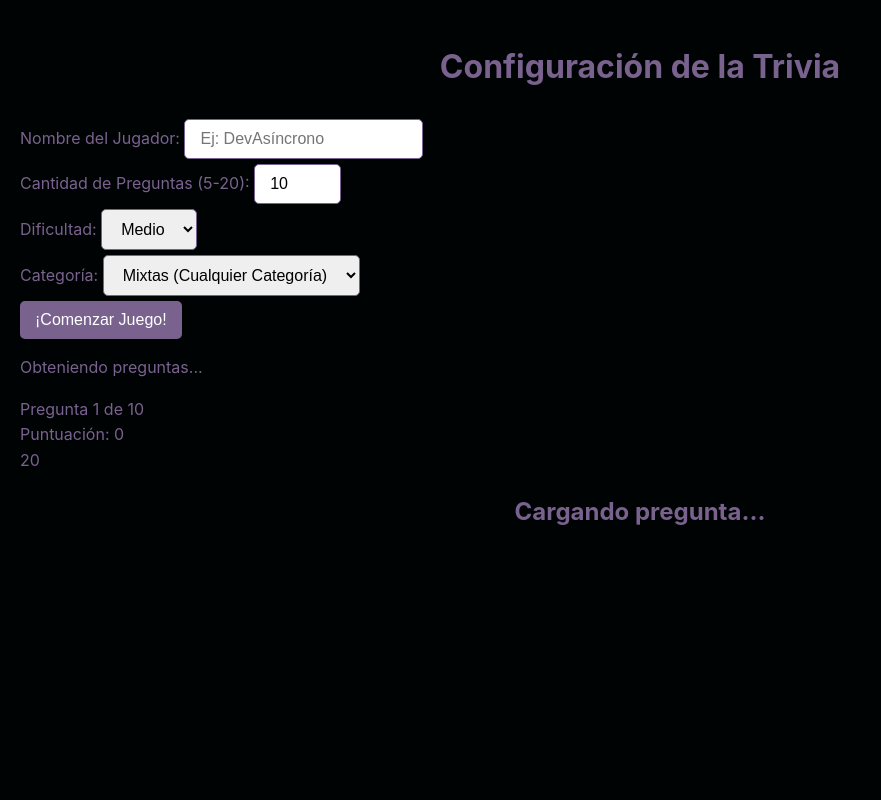
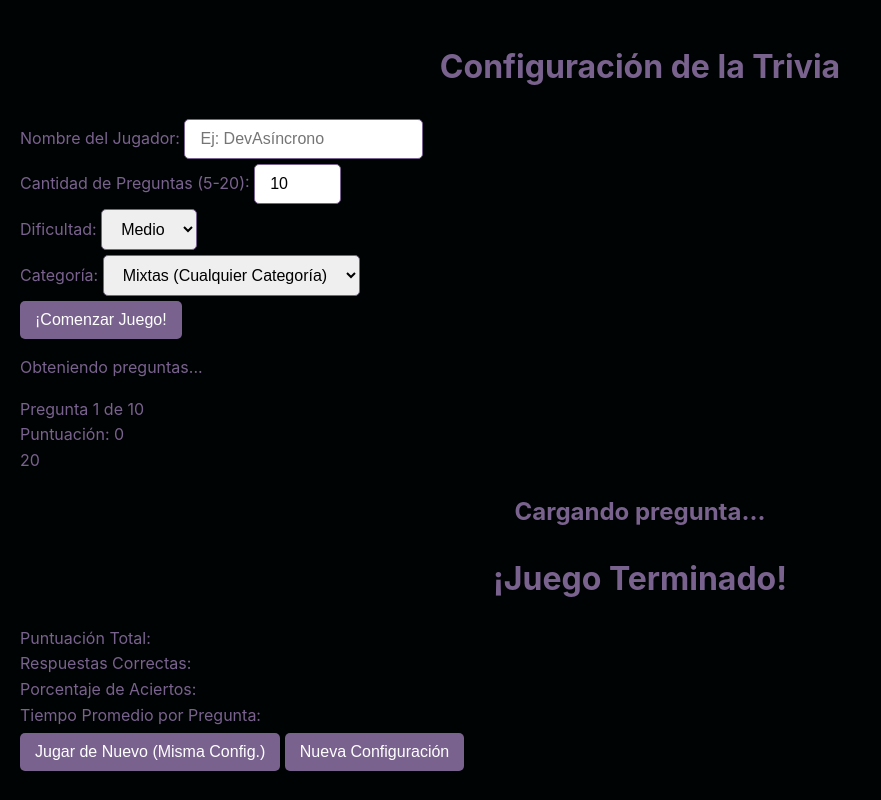
Before and after one commit to Luis-Chow/LenguajesDeClientesWeb, a plain HTML site: page Proyecto#2/index.html in a window 1280 px wide. Shown: the whole page, without its empty margins (0-881 px from the left). Drawn offline with Linux system fonts and the light colour scheme; files that its build step writes are made by us from their sources.

Commit message:
Feat: Implementacion de los resultados

```diff
--- a/Proyecto#2/index.html
+++ b/Proyecto#2/index.html
@@ -10,6 +10,7 @@
 
     <div class="card-container">
 
+        <!--1. VISTA DE CONFIGURACION-->
         <div id="setup-view">
             <h1 class="view-title">Configuración de la Trivia</h1>
             <p id="setup-error"></p>
@@ -31,6 +32,7 @@
                         <option value="easy">Fácil</option>
                         <option value="medium" selected>Medio</option>
                         <option value="hard">Difícil</option>
+                         <!--Categorias de la API-->
                     </select>
                 </div>
 
@@ -47,11 +49,13 @@
             </form>
         </div>
 
+        <!--2.VISTA DE CARGA-->
         <div id="loading-view">
             <div class="loader"></div>
             <p>Obteniendo preguntas...</p>
         </div>
 
+        <!--3.VISTA DE JUEGO-->
         <div id="game-view">
             <div class="game-hud">
                 <div id="game-progress">Pregunta 1 de 10</div>
@@ -68,7 +72,45 @@
             </div>
 
             <div id="answer-options">
+                <!--Botones de respuesta-->
             </div>
         </div>
+
+        <!--4.VISTA DE RESULTADOS-->
+        <div id="results-view">
+            <h1 class="view-title">¡Juego Terminado!</h1>
+            <h2 id="results-player-name"></h2>
+
+            <div class="stats-container">
+                <div class="stat-row">
+                    <span class="stat-label">Puntuación Total:</span>
+                    <span id="results-score" class="stat-value"></span>
+                </div>
+                <div class="stat-row">
+                    <span class="stat-label">Respuestas Correctas:</span>
+                    <span id="results-correct" class="stat-value"></span>
+                </div>
+                <div class="stat-row">
+                    <span class="stat-label">Porcentaje de Aciertos:</span>
+                    <span id="results-accuracy" class="stat-value"></span>
+                </div>
+                <div class="stat-row">
+                    <span class="stat-label">Tiempo Promedio por Pregunta:</span>
+                    <span id="results-avg-time" class="stat-value"></span>
+                </div>
+            </div>
+
+            <div class="results-buttons">
+                <button id="restart-same-btn" class="btn btn-primary">
+                    Jugar de Nuevo (Misma Config.)
+                </button>
+                <button id="restart-new-btn" class="btn btn-secondary">
+                    Nueva Configuración
+                </button>
+            </div>
+        </div>
+
+    </div>
+    <script src="script.js"></script>
 </body>
 </html>
```
